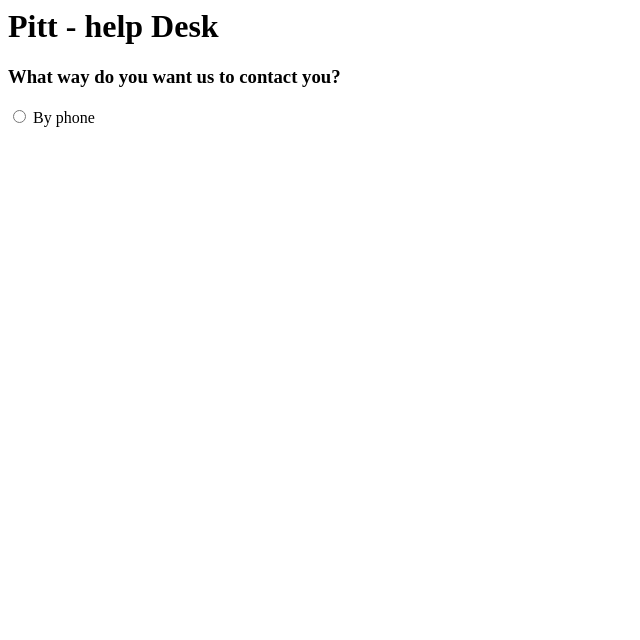
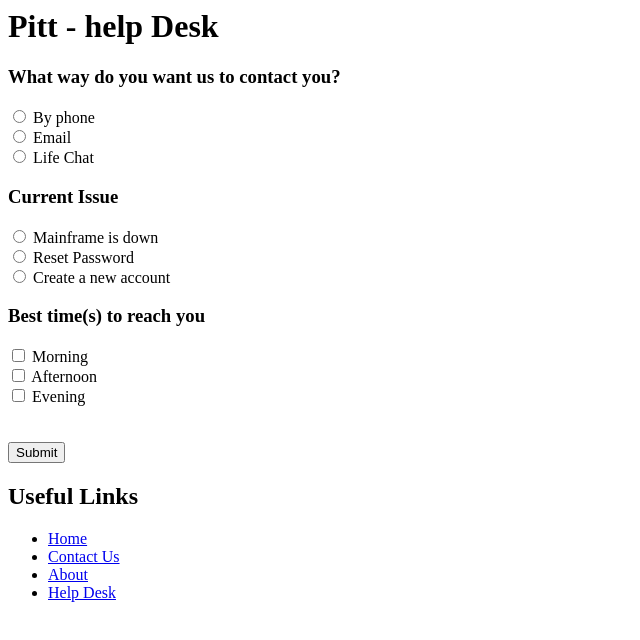
Before and after one commit to Sean-ORourke/CS-1520---Programming-Languages-for-Web-Applications, a website: page 01 - HTML/HTML - lab/Help_Desk.html in a window 1280 px wide. Shown: the whole page, without its empty margins (0-640 px from the left). Drawn offline with Linux system fonts and the light colour scheme.

Commit message:
Finishing up application
added more functionality to the Help_Desk page

```diff
--- a/01 - HTML/HTML - lab/Help_Desk.html
+++ b/01 - HTML/HTML - lab/Help_Desk.html
@@ -1,15 +1,52 @@
 <html lang="en">
+
 <head>
     <meta charset="UTF-8">
     <meta name="viewport" content="width=device-width, initial-scale=1.0">
     <title>Document</title>
 </head>
+
 <body>
     <h1>Pitt - help Desk</h1>
     <h3>What way do you want us to contact you?</h3>
-    <form action="">
+    <form action="Index.html">
         <input type="radio" id="By_phone" name="contact_type_group" value="phone">
-        <label for="phone">By phone</label>
+        <label for="phone">By phone</label><br>
+        <input type="radio" id="Email" name="contact_type_group" value="email">
+        <label for="email">Email</label><br>
+        <input type="radio" id="Life_Chat" name="contact_type_group" value="life">
+        <label for="life">Life Chat</label><br>
+
+        <h3>Current Issue</h3>
+        <input type="radio" id="Mainframe_is_down" name="issue_type_group" value="service_down">
+        <label for="service_down">Mainframe is down</label><br>
+        <input type="radio" id="Reset_Password" name="issue_type_group" value="password">
+        <label for="password">Reset Password</label><br>
+        <input type="radio" id="Create_a_new_account" name="issue_type_group" value="account">
+        <label for="account">Create a new account</label><br>
+
+        <h3>Best time(s) to reach you</h3>
+
+        <input type="checkbox" id="morning" name="morning" value="morning">
+        <label for="morning">Morning</label><br>
+        <input type="checkbox" id="afternoon" name="afternoon" value="afternoon">
+        <label for="afternoon">Afternoon</label><br>
+        <input type="checkbox" id="evening" name="evening" value="evening">
+        <label for="evening">Evening</label><br><br><br>
+
+        <input type="submit"></input>
     </form>
+
+
+    <h2>Useful Links</h2>
+    <ul>
+        <li><a href="Index.html">Home</a></li>
+        <li><a href="Contact.html">Contact Us</a></li>
+        <li><a href="About.html">About</a></li>
+        <li><a href="Help_Desk.html">Help Desk</a></li>
+    </ul>
+
+
 </body>
+
 </html>
--- /dev/null
+++ b/package.json
@@ -0,0 +1,5 @@
+{
+  "dependencies": {
+    "json-server": "^1.0.0-beta.2"
+  }
+}
```
Also changed, not shown: 01 - HTML/HTML - lab/About.html (+18 -5 lines), 01 - HTML/HTML - lab/Contact.html (+11 -6 lines), 01 - HTML/HTML - lab/Index.html (+5 -2 lines), 2 other files.
